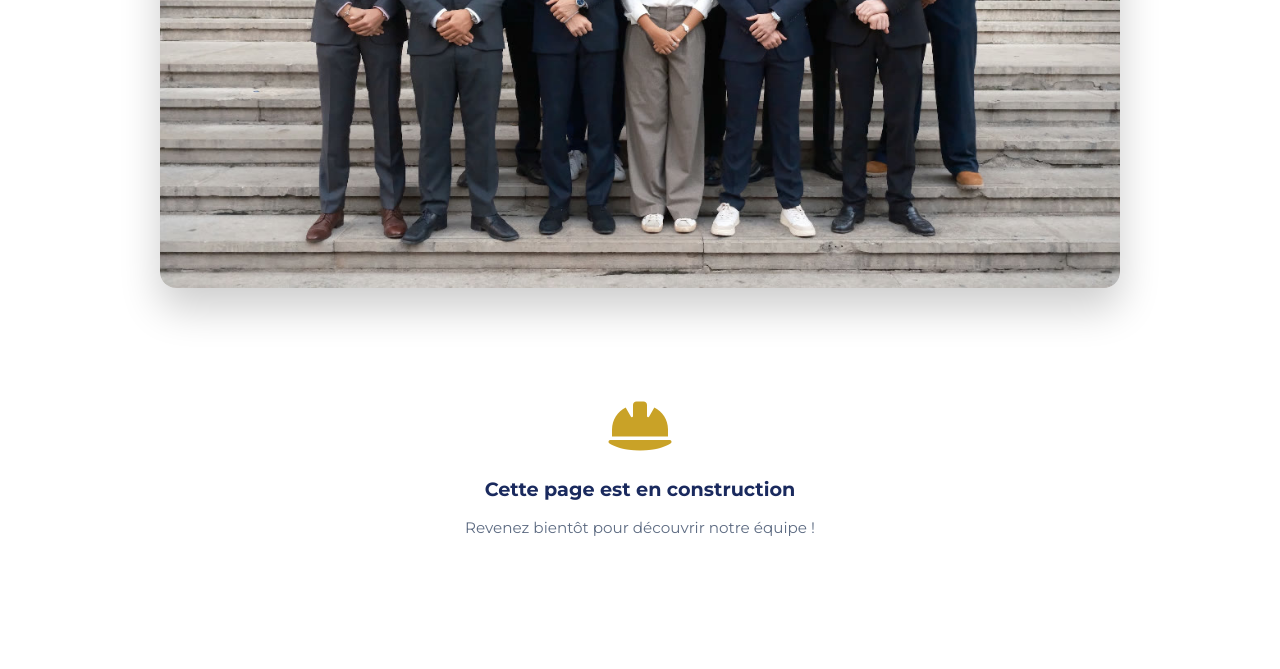
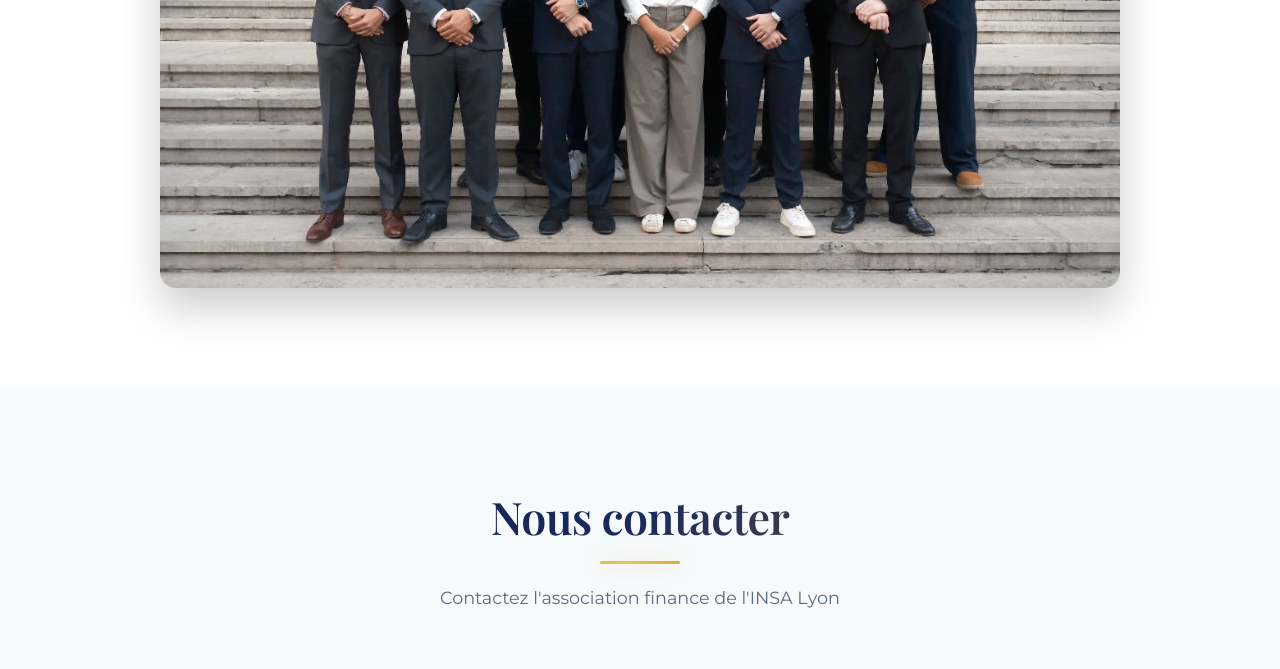
Before and after one commit to INSA-FINANCE-ASSOCIATION/ifa-insa, a plain HTML site: page index.html in a window 1280 px wide. Shown: the part 5094-5763 px from the top of the page. Drawn offline with nearby package versions, Linux system fonts and the light colour scheme; no server answers.

Commit message:
Accueil : suppression du bloc Conseil d'Administration dans Qui sommes-nous — la photo d'équipe suffit
Co-Authored-By: Claude Opus 5.5 <noreply@anthropic.com>

```diff
--- a/index.html
+++ b/index.html
@@ -400,13 +400,6 @@
             <figure class="team-photo">
                 <img src="assets/equipe.jpg" alt="L'équipe de l'INSA Finance Association sur les marches à Lyon" loading="lazy" width="1170" height="780">
             </figure>
-            <div id="ca-grid" class="ca-grid">
-                <div class="construction-banner">
-                    <i class="fas fa-hard-hat"></i>
-                    <p>Cette page est en construction</p>
-                    <span>Revenez bientôt pour découvrir notre équipe !</span>
-                </div>
-            </div>
         </div>
     </section>
 
--- a/modern.css
+++ b/modern.css
@@ -620,7 +620,7 @@ section + section {
 /* Photo d'équipe — section Qui sommes-nous */
 .team-photo {
     max-width: 960px;
-    margin: 0 auto 50px;
+    margin: 0 auto;
     border-radius: var(--border-radius-lg, 16px);
     overflow: hidden;
     box-shadow: var(--shadow-xl, 0 20px 40px rgba(0,0,0,.15));
```
